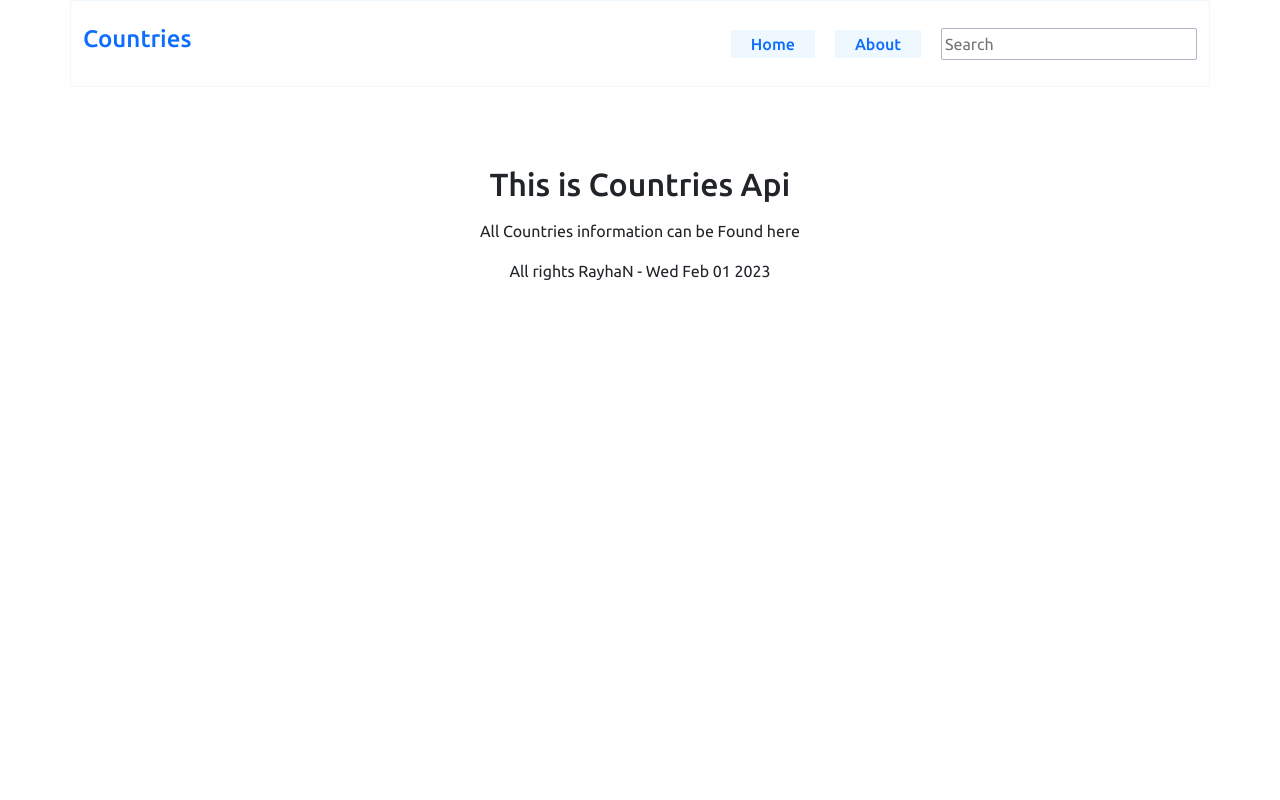
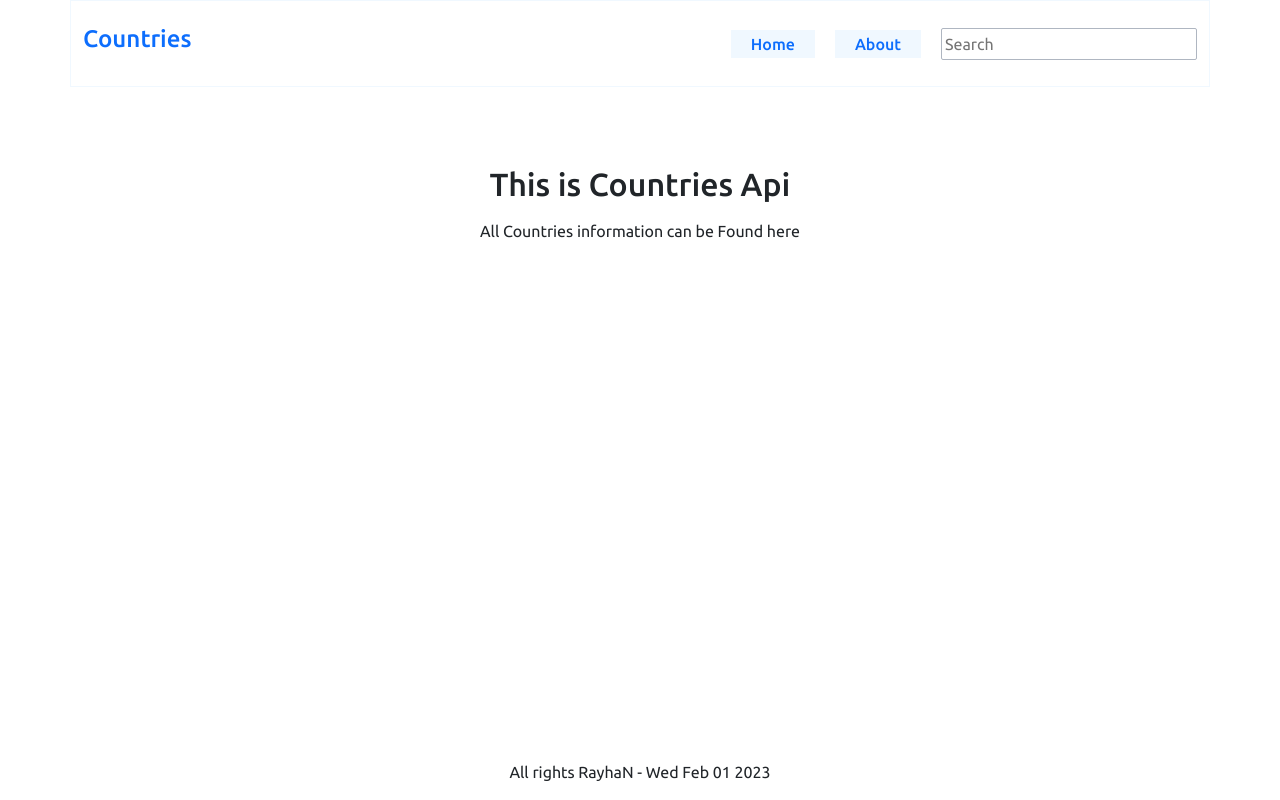
Before and after one commit to Rayhan-abdullha/countries-api, a React (Vite) app: page /blog in a window 1280 px wide. Built offline with nearby package versions, Linux system fonts and the light colour scheme.

Commit message:
final commit

```diff
--- a/src/App.css
+++ b/src/App.css
@@ -13,9 +13,3 @@ body {
   align-items: center;
   justify-content: center;
 }
-footer.text-center {
-  position: absolute;
-  bottom: 0;
-  right: 0;
-  left: 0;
-}
--- a/src/components/Footer/Footer.css
+++ b/src/components/Footer/Footer.css
@@ -1,7 +1,6 @@
 footer.text-center {
-    position: relative;
-    bottom: 0;
-    right: 0;
-    left: 0;
-    z-index: 9999;
+  position: absolute;
+  bottom: 0;
+  right: 0;
+  left: 0;
 }
```
Also changed, not shown: src/components/Countries/Country.jsx (+9 -5 lines), src/components/Footer/Footer.jsx (+5 -5 lines).
